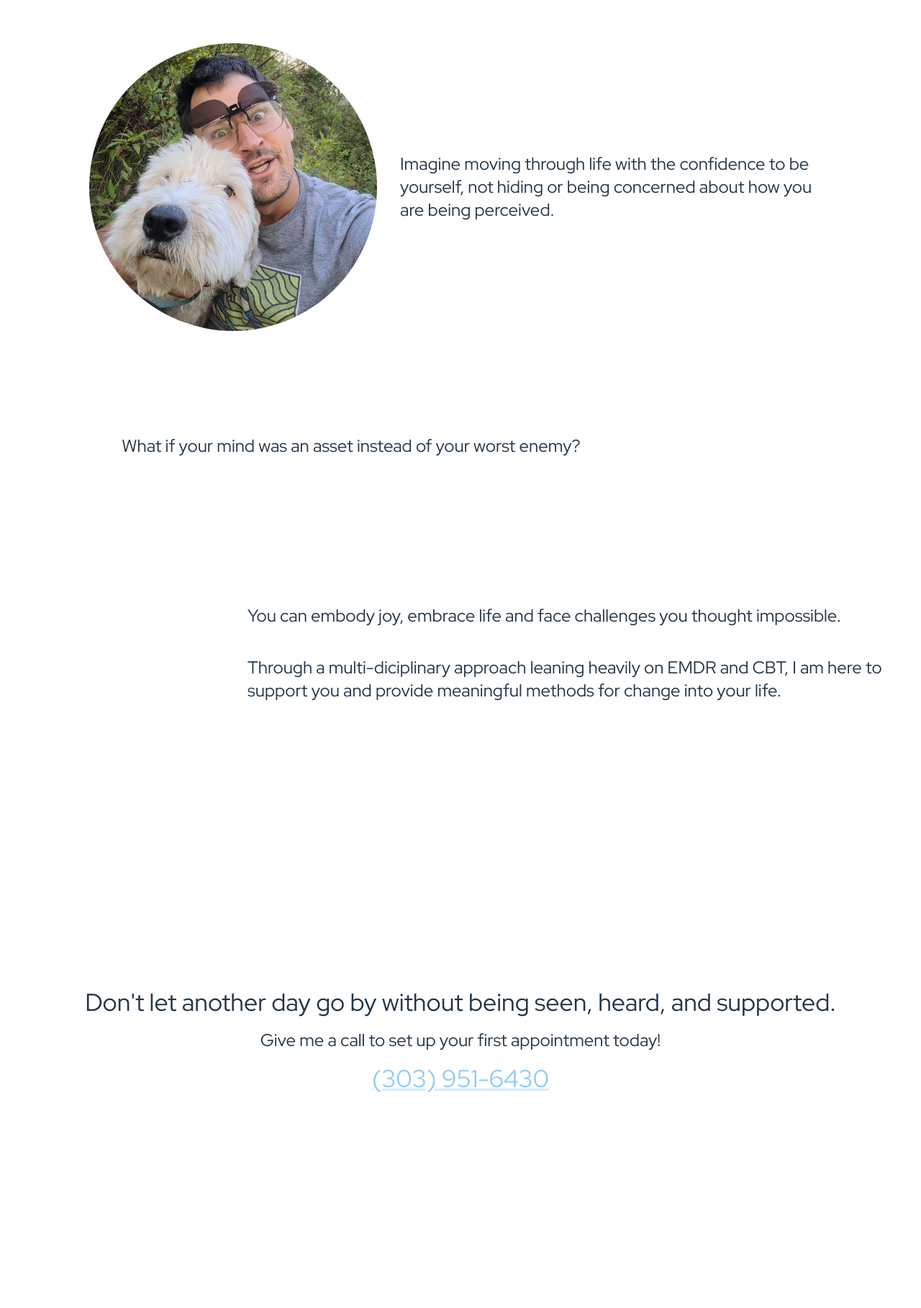
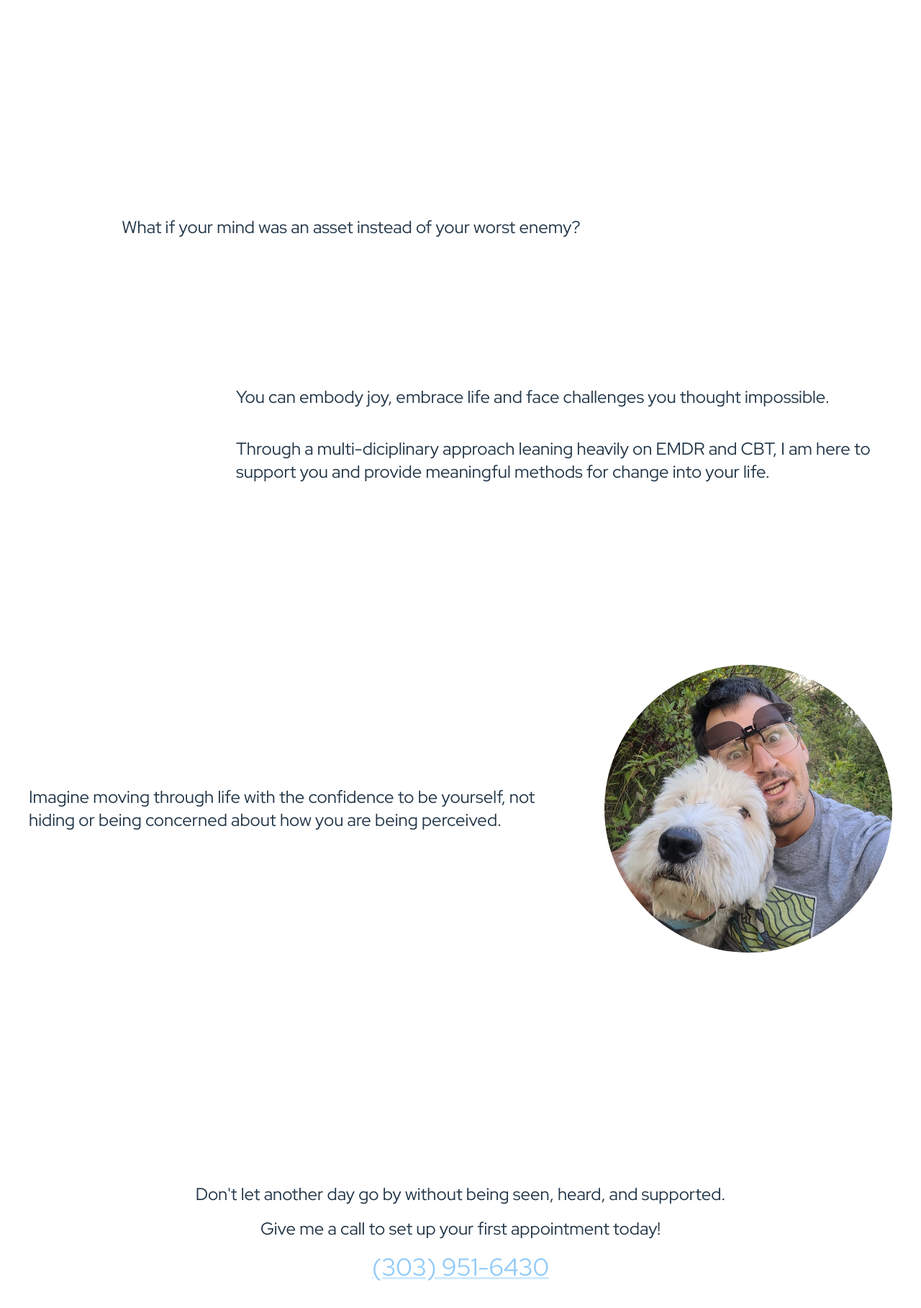
Before and after one commit to amandahussey/ben-g-therapy.com, a React (Vite) app in the folder ben-g-therapy.com/: page / in a window 1280 px wide. Shown: the part 772-2590 px from the top of the page at 72% size. Before the commit the page ends 2388 px from the top, so only its background shows below. Built offline with nearby package versions, Linux system fonts and the light colour scheme.

Commit message:
more spacing adjustments

```diff
--- a/ben-g-therapy.com/src/App.tsx
+++ b/ben-g-therapy.com/src/App.tsx
@@ -49,21 +49,6 @@ function App() {
           minHeight="100vh"
           pb={8}
         >
-          <Stack
-            direction="row"
-            alignItems="center"
-            justifyContent="center"
-            spacing={4}
-          >
-            <img src={benSilly} style={{ height: 400, borderRadius: "50%" }} />
-            <Stack spacing={3} maxWidth={600}>
-              <Typography variant="h5" textAlign="left">
-                Imagine moving through life with the confidence to be yourself,
-                not hiding or being concerned about how you are being perceived.
-              </Typography>
-            </Stack>
-          </Stack>
-
           <Stack direction="row" alignItems="center" spacing={6}>
             <Typography variant="h5" textAlign="left">
               What if your mind was an asset instead of your worst enemy?
@@ -71,7 +56,7 @@ function App() {
             <img src={mentalHealthIcon} />
           </Stack>
 
-          <Stack direction="row" alignItems="center" spacing={6}>
+          <Stack direction="row" alignItems="center" spacing={4}>
             <img src={relievedIcon} />
 
             <Stack spacing={5}>
@@ -89,6 +74,21 @@ function App() {
           </Stack>
         </Stack>
 
+        <Stack minHeight="100vh">
+          <Stack
+            direction="row"
+            alignItems="center"
+            justifyContent="center"
+            spacing={4}
+          >
+            <Typography variant="h5" textAlign="left">
+              Imagine moving through life with the confidence to be yourself,
+              not hiding or being concerned about how you are being perceived.
+            </Typography>
+
+            <img src={benSilly} style={{ height: 400, borderRadius: "50%" }} />
+          </Stack>
+
           <Stack
             spacing={2}
             alignItems="center"
@@ -96,8 +96,8 @@ function App() {
             minHeight="50vh"
             pb={8}
           >
-          <img src={therapyIcon} />
-          <Typography variant="h4">
+            <img src={therapyIcon} style={{ margin: 24 }} />
+            <Typography variant="h5">
               Don't let another day go by without being seen, heard, and
               supported.
             </Typography>
@@ -109,6 +109,7 @@ function App() {
             </Link>
           </Stack>
         </Stack>
+      </Stack>
     </ThemeProvider>
   );
 }
```
Lines whose indentation alone changed are shown as unchanged.
